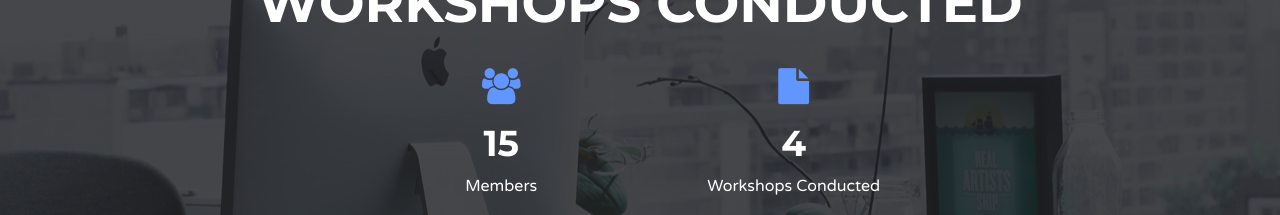
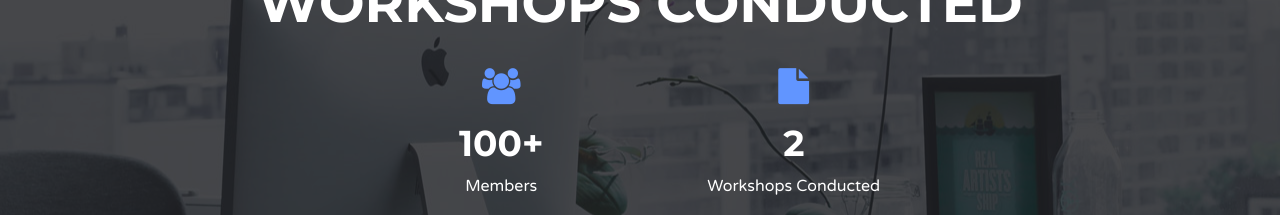
Before and after one commit to tabshaikh/website, a plain HTML site: page index.html in a window 1280 px wide. Shown: the part 1500-1715 px from the top of the page. Drawn offline with Linux system fonts and the light colour scheme.

Commit message:
changes made 1

```diff
--- a/index.html
+++ b/index.html
@@ -196,7 +196,7 @@
 				<div class="col-sm-3 col-xs-6">
 					<div class="number">
 						<i class="fa fa-users"></i>
-						<h3 class="white-text"><span class="counter">15</span></h3>
+						<h3 class="white-text"><span class="counter">100+</span></h3>
 						<span class="white-text">Members</span>
 					</div>
 				</div>
@@ -208,7 +208,7 @@
 				<div class="col-sm-3 col-xs-6">
 					<div class="number">
 						<i class="fa fa-file"></i>
-						<h3 class="white-text"><span class="counter">4</span></h3>
+						<h3 class="white-text"><span class="counter">2</span></h3>
 						<span class="white-text">Workshops Conducted</span>
 					</div>
 				</div>
```
